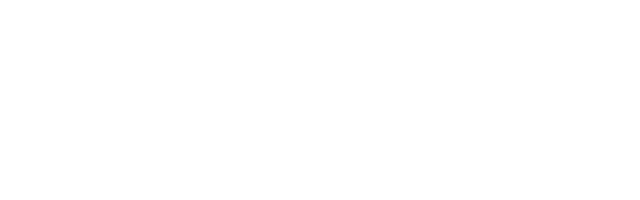
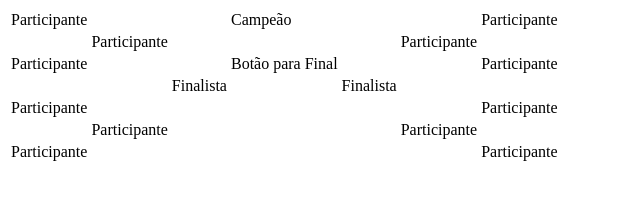
Before and after one commit to ishiikurisu/torneio_de_truco, a plain HTML site: page index.html in a window 1280 px wide. Shown: the whole page, without its empty margins (0-640 px from the left). Drawn offline with Linux system fonts and the light colour scheme.

Commit message:
Layout skeleton for championship table

```diff
--- a/index.html
+++ b/index.html
@@ -6,7 +6,69 @@
     </head>
     <body>
         <table>
-            <!-- TODO populate this table for an example-->
+            <tr>
+                <td>Participante</td>
+                <td></td>
+                <td></td>
+                <td>Campeão</td>
+                <td></td>
+                <td></td>
+                <td>Participante</td>
+            </tr>
+            <tr>
+                <td></td>
+                <td>Participante</td>
+                <td></td>
+                <td></td>
+                <td></td>
+                <td>Participante</td>
+                <td></td>
+            </tr>
+            <tr>
+                <td>Participante</td>
+                <td></td>
+                <td></td>
+                <td>Botão para Final</td>
+                <td></td>
+                <td></td>
+                <td>Participante</td>
+            </tr>
+            <tr>
+                <td></td>
+                <td></td>
+                <td>Finalista</td>
+                <td></td>
+                <td>Finalista</td>
+                <td></td>
+                <td></td>
+            </tr>
+            <tr>
+                <td>Participante</td>
+                <td></td>
+                <td></td>
+                <td></td>
+                <td></td>
+                <td></td>
+                <td>Participante</td>
+            </tr>
+            <tr>
+                <td></td>
+                <td>Participante</td>
+                <td></td>
+                <td></td>
+                <td></td>
+                <td>Participante</td>
+                <td></td>
+            </tr>
+            <tr>
+                <td>Participante</td>
+                <td></td>
+                <td></td>
+                <td></td>
+                <td></td>
+                <td></td>
+                <td>Participante</td>
+            </tr>
         </table>
     </body>
 </html>
```
